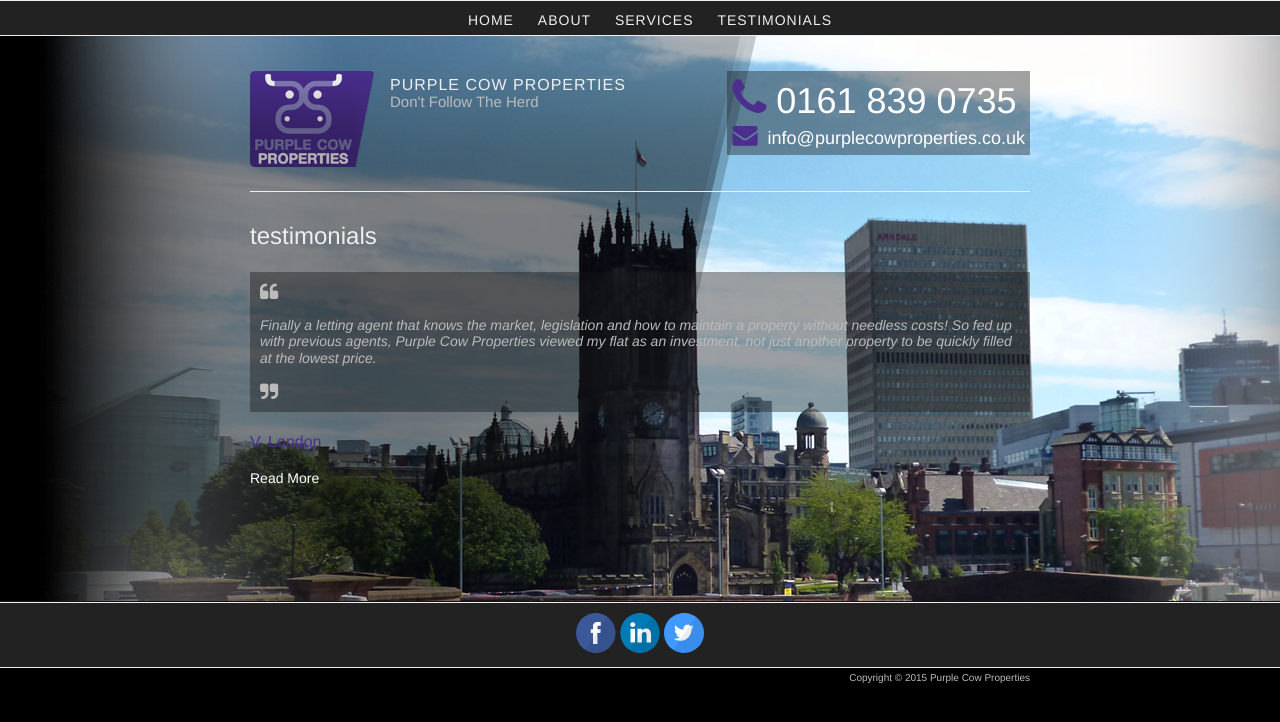
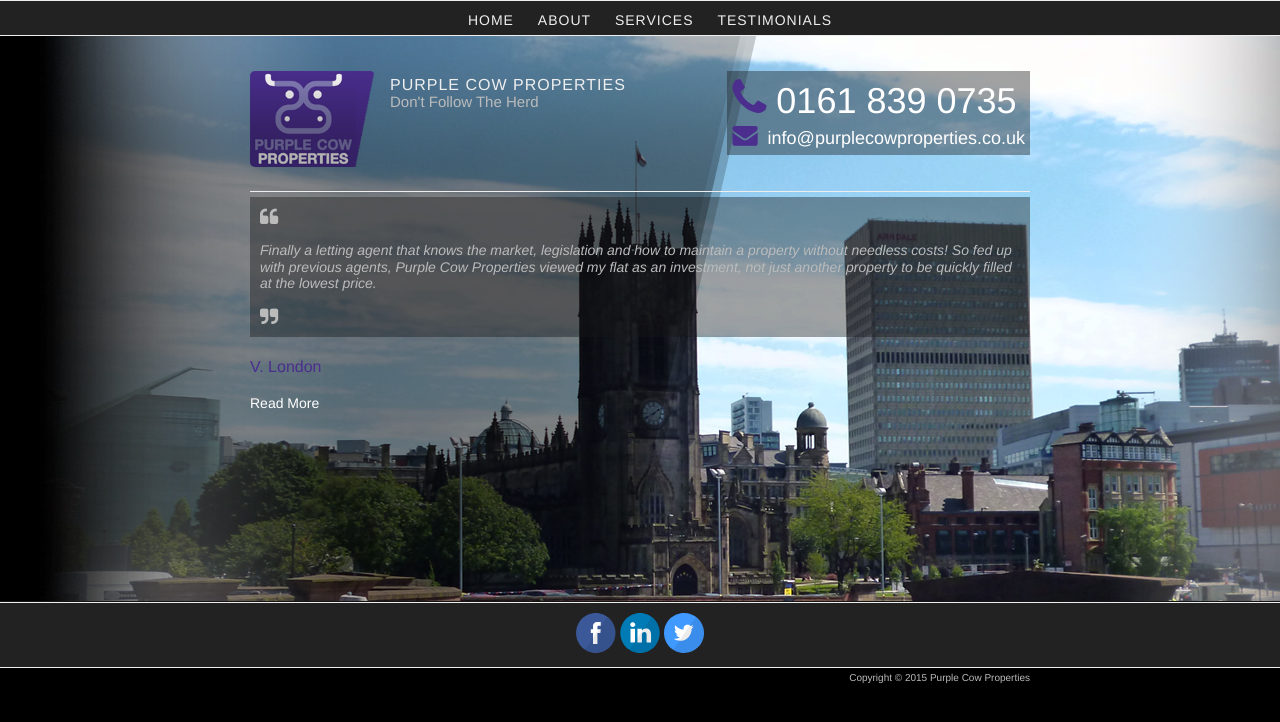
Before and after one commit to idiotandrobot/purplecowproperties.co.uk, a Jekyll site: the page built from index.html, in a window 1280 px wide. Shown: the top 722 px of the page. Built offline with Jekyll 4.4.1, drawn with Linux system fonts in a browser that asks for light colours; nearby versions of some CDN libraries.

Commit message:
Excerpt Experiment 3

```diff
--- a/index.html
+++ b/index.html
@@ -25,18 +25,17 @@
               </article>
             {% endif %}
           {% endfor %}
-          <article class="testimonials">
-            <h1><a href="{{ site.baseurl }}testimonials/">testimonials</a></h1>
             {% for testimonial in site.testimonials %}
               {% if testimonial.categories contains 'home' %}
+                <article class="page">
                   <div class="entry">
                     {{ testimonial.content }}
                   </div>
                   <h3>{{ testimonial.title }}</h3>
+                  <a href="{{ site.baseurl }}testimonials" class="read-more">Read More</a>
+                </article>
               {% endif %}
             {% endfor %}
-            <a href="{{ site.baseurl }}testimonials/" class="read-more">Read More</a>
-          </article>
         </div>
       </div>
 
```
Also changed, not shown: about.md (+2 -2 lines), services.md (+2 -2 lines).
